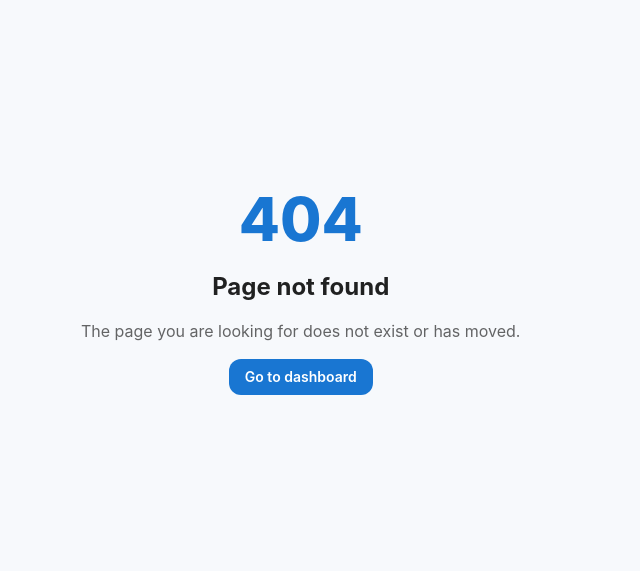
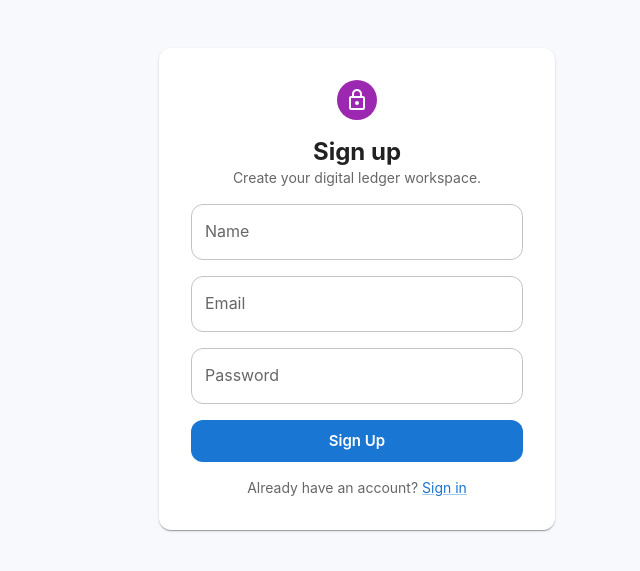
Before and after one commit to Thrizzio/KhaataLedger, a React (Vite) app in the folder client/: page /register in a window 1280 px wide. Before the commit this address had no page. Shown: the part 111-682 px from the top of the page, without its empty margins (283-923 px from the left). Built offline with nearby package versions, Linux system fonts and the light colour scheme; no server answers.

Commit message:
login page working ,and created sign up page

```diff
--- a/client/src/hooks/useAuth.ts
+++ b/client/src/hooks/useAuth.ts
@@ -1,11 +1,19 @@
-import { getAuthState } from '../store/authStore';
+import { useState, useEffect } from 'react';
+import { getAuthState, subscribeToAuth } from '../store/authStore';
 
 export const useAuth = () => {
-  const { token, user } = getAuthState();
+  const [authState, setAuthState] = useState(getAuthState());
+
+  useEffect(() => {
+    const unsubscribe = subscribeToAuth(() => {
+      setAuthState(getAuthState());
+    });
+    return unsubscribe;
+  }, []);
 
   return {
-    isAuthenticated: Boolean(token),
-    token,
-    user,
+    isAuthenticated: Boolean(authState.token),
+    token: authState.token,
+    user: authState.user,
   };
 };
--- a/client/src/pages/LoginPage.tsx
+++ b/client/src/pages/LoginPage.tsx
@@ -7,10 +7,29 @@ import Paper from '@mui/material/Paper';
 import Stack from '@mui/material/Stack';
 import TextField from '@mui/material/TextField';
 import Typography from '@mui/material/Typography';
+import { useEffect, useState } from 'react';
 import { useForm } from 'react-hook-form';
-import type { LoginPayload } from '../services/auth.service';
+import toast from 'react-hot-toast';
+import { Link as RouterLink, useLocation, useNavigate } from 'react-router-dom';
+import Link from '@mui/material/Link';
+import { useAuth } from '../hooks/useAuth';
+import { authService, type LoginPayload } from '../services/auth.service';
+import { setAuthData } from '../store/authStore';
 
 export const LoginPage = () => {
+  const { isAuthenticated } = useAuth();
+  const navigate = useNavigate();
+  const location = useLocation();
+  const [isLoading, setIsLoading] = useState(false);
+
+  const from = (location.state as any)?.from?.pathname || '/dashboard';
+
+  useEffect(() => {
+    if (isAuthenticated) {
+      navigate(from, { replace: true });
+    }
+  }, [isAuthenticated, navigate, from]);
+
   const { register, handleSubmit } = useForm<LoginPayload>({
     defaultValues: {
       email: '',
@@ -18,8 +37,27 @@ export const LoginPage = () => {
     },
   });
 
-  const onSubmit = (_values: LoginPayload) => {
-    // Authentication business logic will be connected once the API is implemented.
+  const onSubmit = async (values: LoginPayload) => {
+    setIsLoading(true);
+    try {
+      const response = await authService.login({
+        email: values.email,
+        password: values.password,
+      });
+
+      const { data } = response;
+      if (data.success && data.data) {
+        setAuthData(data.data.token, data.data.user);
+        toast.success(data.message || 'Successfully signed in!');
+      } else {
+        toast.error(data.message || 'Failed to authenticate.');
+      }
+    } catch (error: any) {
+      const errorMsg = error?.response?.data?.message || 'Invalid email or password.';
+      toast.error(errorMsg);
+    } finally {
+      setIsLoading(false);
+    }
   };
 
   return (
@@ -37,11 +75,35 @@ export const LoginPage = () => {
               Access your digital ledger workspace.
             </Typography>
           </Box>
-          <TextField fullWidth label="Email" type="email" {...register('email')} />
-          <TextField fullWidth label="Password" type="password" {...register('password')} />
-          <Button fullWidth size="large" type="submit" variant="contained">
-            Login
+          <TextField
+            disabled={isLoading}
+            fullWidth
+            label="Email"
+            type="email"
+            {...register('email', { required: true })}
+          />
+          <TextField
+            disabled={isLoading}
+            fullWidth
+            label="Password"
+            type="password"
+            {...register('password', { required: true })}
+          />
+          <Button
+            disabled={isLoading}
+            fullWidth
+            size="large"
+            type="submit"
+            variant="contained"
+          >
+            {isLoading ? 'Signing in...' : 'Login'}
           </Button>
+          <Typography variant="body2" color="text.secondary" mt={2}>
+            Don't have an account?{' '}
+            <Link component={RouterLink} to="/register" variant="body2">
+              Sign up
+            </Link>
+          </Typography>
         </Stack>
       </Paper>
     </Container>
--- /dev/null
+++ b/client/src/pages/RegisterPage.tsx
@@ -0,0 +1,117 @@
+import LockOutlinedIcon from '@mui/icons-material/LockOutlined';
+import Avatar from '@mui/material/Avatar';
+import Box from '@mui/material/Box';
+import Button from '@mui/material/Button';
+import Container from '@mui/material/Container';
+import Paper from '@mui/material/Paper';
+import Stack from '@mui/material/Stack';
+import TextField from '@mui/material/TextField';
+import Typography from '@mui/material/Typography';
+import { useEffect, useState } from 'react';
+import { useForm } from 'react-hook-form';
+import toast from 'react-hot-toast';
+import { Link as RouterLink, useNavigate } from 'react-router-dom';
+import { useAuth } from '../hooks/useAuth';
+import { authService, type RegisterPayload } from '../services/auth.service';
+import { setAuthData } from '../store/authStore';
+import Link from '@mui/material/Link';
+
+export const RegisterPage = () => {
+  const { isAuthenticated } = useAuth();
+  const navigate = useNavigate();
+  const [isLoading, setIsLoading] = useState(false);
+
+  useEffect(() => {
+    if (isAuthenticated) {
+      navigate('/dashboard', { replace: true });
+    }
+  }, [isAuthenticated, navigate]);
+
+  const { register, handleSubmit } = useForm<RegisterPayload>({
+    defaultValues: {
+      name: '',
+      email: '',
+      password: '',
+    },
+  });
+
+  const onSubmit = async (values: RegisterPayload) => {
+    setIsLoading(true);
+    try {
+      const response = await authService.register({
+        name: values.name,
+        email: values.email,
+        password: values.password,
+      });
+
+      const { data } = response;
+      if (data.success && data.data) {
+        setAuthData(data.data.token, data.data.user);
+        toast.success(data.message || 'Successfully registered!');
+      } else {
+        toast.error(data.message || 'Failed to register.');
+      }
+    } catch (error: any) {
+      const errorMsg = error?.response?.data?.message || 'Failed to register. Please try again.';
+      toast.error(errorMsg);
+    } finally {
+      setIsLoading(false);
+    }
+  };
+
+  return (
+    <Container maxWidth="xs" sx={{ alignItems: 'center', display: 'flex', minHeight: '100vh' }}>
+      <Paper component="form" onSubmit={handleSubmit(onSubmit)} sx={{ p: 4, width: '100%' }}>
+        <Stack alignItems="center" spacing={2}>
+          <Avatar sx={{ bgcolor: 'secondary.main' }}>
+            <LockOutlinedIcon />
+          </Avatar>
+          <Box textAlign="center">
+            <Typography fontWeight={700} variant="h5">
+              Sign up
+            </Typography>
+            <Typography color="text.secondary" variant="body2">
+              Create your digital ledger workspace.
+            </Typography>
+          </Box>
+          <TextField
+            disabled={isLoading}
+            fullWidth
+            label="Name"
+            type="text"
+            {...register('name', { required: true })}
+          />
+          <TextField
+            disabled={isLoading}
+            fullWidth
+            label="Email"
+            type="email"
+            {...register('email', { required: true })}
+          />
+          <TextField
+            disabled={isLoading}
+            fullWidth
+            label="Password"
+            type="password"
+            {...register('password', { required: true })}
+          />
+          <Button
+            disabled={isLoading}
+            fullWidth
+            size="large"
+            type="submit"
+            variant="contained"
+          >
+            {isLoading ? 'Signing up...' : 'Sign Up'}
+          </Button>
+          <Typography variant="body2" color="text.secondary" mt={2}>
+            Already have an account?{' '}
+            <Link component={RouterLink} to="/login" variant="body2">
+              Sign in
+            </Link>
+          </Typography>
+        </Stack>
+      </Paper>
+    </Container>
+  );
+};
--- a/client/src/routes/AppRoutes.tsx
+++ b/client/src/routes/AppRoutes.tsx
@@ -5,6 +5,7 @@ import { CustomerDetailsPage } from '../pages/CustomerDetailsPage';
 import { CustomersPage } from '../pages/CustomersPage';
 import { DashboardPage } from '../pages/DashboardPage';
 import { LoginPage } from '../pages/LoginPage';
+import { RegisterPage } from '../pages/RegisterPage';
 import { NotFoundPage } from '../pages/NotFoundPage';
 import { ReportsPage } from '../pages/ReportsPage';
 import { SettingsPage } from '../pages/SettingsPage';
@@ -15,6 +16,7 @@ export const AppRoutes = () => (
   <Routes>
     <Route element={<Navigate replace to="/dashboard" />} path="/" />
     <Route element={<LoginPage />} path="/login" />
+    <Route element={<RegisterPage />} path="/register" />
     <Route element={<ProtectedRoute />}>
       <Route element={<DashboardLayout />}>
         <Route element={<DashboardPage />} path="/dashboard" />
--- a/client/src/services/auth.service.ts
+++ b/client/src/services/auth.service.ts
@@ -1,5 +1,6 @@
 import { httpClient } from '../api/httpClient';
 import type { ApiResponse } from '../types/api';
+import type { AuthUser } from '../types/auth';
 
 export interface LoginPayload {
   email: string;
@@ -12,8 +13,14 @@ export interface RegisterPayload {
   password: string;
 }
 
+export interface LoginResponseData {
+  token: string;
+  user: AuthUser;
+}
+
 export const authService = {
   register: (payload: RegisterPayload) =>
-    httpClient.post<ApiResponse>('/auth/register', payload),
-  login: (payload: LoginPayload) => httpClient.post<ApiResponse>('/auth/login', payload),
+    httpClient.post<ApiResponse<LoginResponseData>>('/auth/register', payload),
+  login: (payload: LoginPayload) =>
+    httpClient.post<ApiResponse<LoginResponseData>>('/auth/login', payload),
 };
--- a/client/src/store/authStore.ts
+++ b/client/src/store/authStore.ts
@@ -5,20 +5,47 @@ interface AuthState {
   token: string | null;
 }
 
+const getStoredUser = (): AuthUser | null => {
+  const userStr = localStorage.getItem('ledger_user');
+  if (!userStr) return null;
+  try {
+    return JSON.parse(userStr) as AuthUser;
+  } catch {
+    return null;
+  }
+};
+
 const authState: AuthState = {
-  user: null,
+  user: getStoredUser(),
   token: localStorage.getItem('ledger_access_token'),
 };
 
+const listeners = new Set<() => void>();
+
 export const getAuthState = (): AuthState => authState;
 
-export const setAuthToken = (token: string | null): void => {
+export const setAuthData = (token: string | null, user: AuthUser | null): void => {
   authState.token = token;
+  authState.user = user;
 
-  if (token) {
+  if (token && user) {
     localStorage.setItem('ledger_access_token', token);
-    return;
+    localStorage.setItem('ledger_user', JSON.stringify(user));
+  } else {
+    localStorage.removeItem('ledger_access_token');
+    localStorage.removeItem('ledger_user');
   }
 
-  localStorage.removeItem('ledger_access_token');
+  listeners.forEach((listener) => listener());
 };
+
+export const setAuthToken = (token: string | null): void => {
+  setAuthData(token, authState.user);
+};
+
+export const subscribeToAuth = (listener: () => void): (() => void) => {
+  listeners.add(listener);
+  return () => {
+    listeners.delete(listener);
+  };
+};
```
